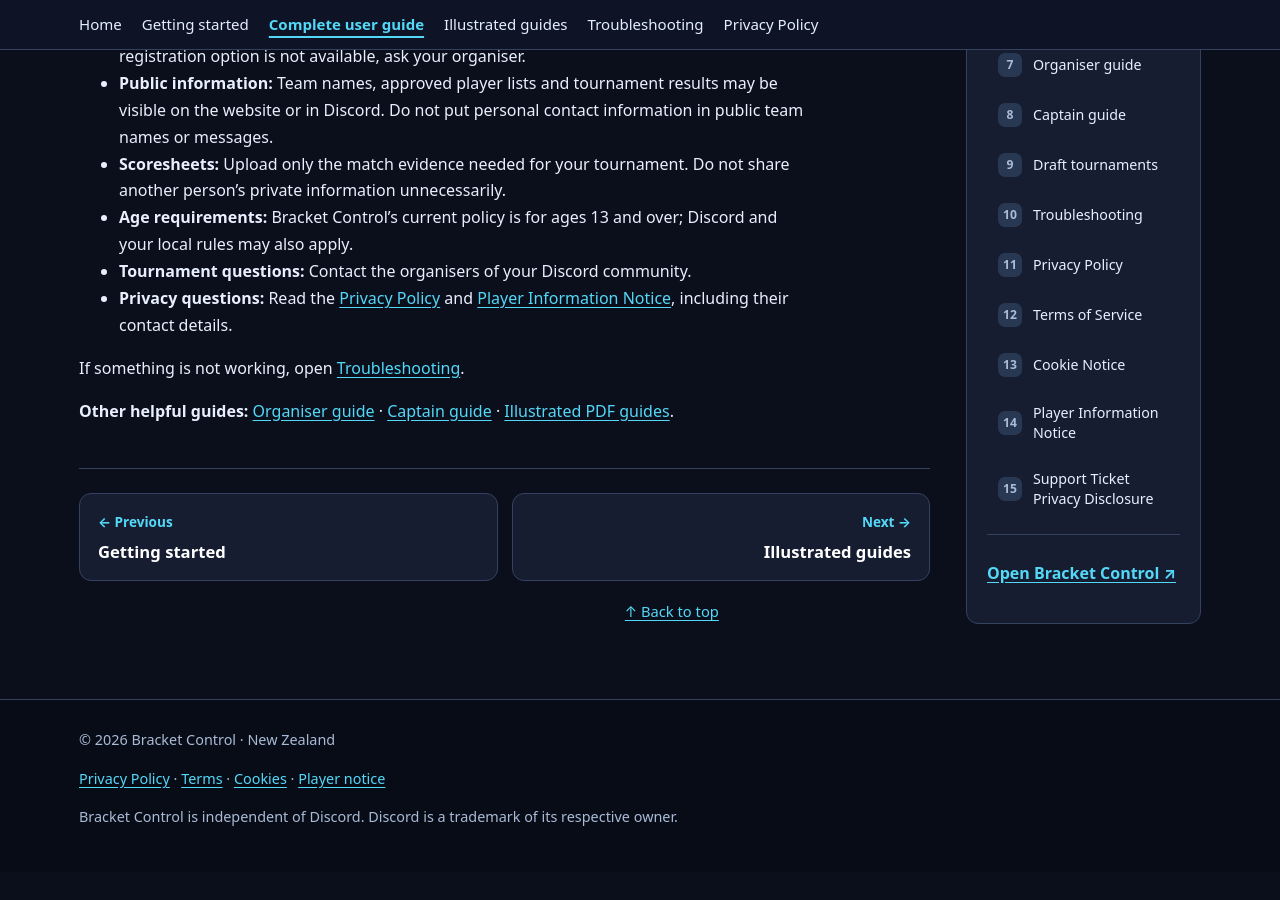
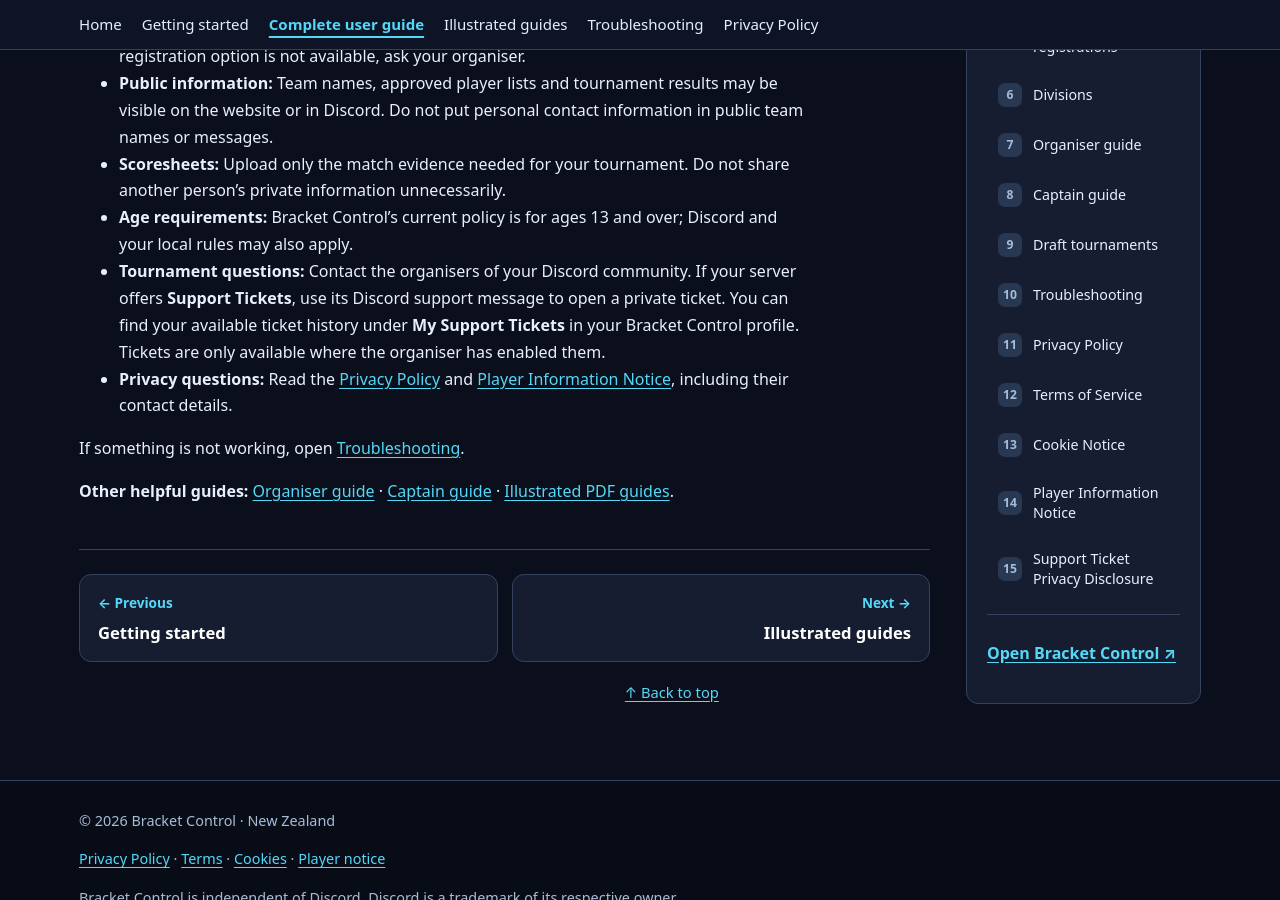
Before and after one commit to dev-dyly/bracket-control-wiki, a Jekyll site: the page built from guides/user-guide.md, in a window 1280 px wide and 900 px high, scrolled down 7107 px. Built offline with Jekyll 4.4.1, drawn with Linux system fonts in a browser that asks for light colours; before the commit the page ends 7979 px from its top, so only the background shows below that.

Commit message:
docs: explain support tickets in plain language

```diff
--- a/guides/user-guide.md
+++ b/guides/user-guide.md
@@ -196,7 +196,7 @@ To show someone a tournament, use the **Share** or **Copy link** option provided
 - **Public information:** Team names, approved player lists and tournament results may be visible on the website or in Discord. Do not put personal contact information in public team names or messages.
 - **Scoresheets:** Upload only the match evidence needed for your tournament. Do not share another person's private information unnecessarily.
 - **Age requirements:** Bracket Control's current policy is for ages 13 and over; Discord and your local rules may also apply.
-- **Tournament questions:** Contact the organisers of your Discord community.
+- **Tournament questions:** Contact the organisers of your Discord community. If your server offers **Support Tickets**, use its Discord support message to open a private ticket. You can find your available ticket history under **My Support Tickets** in your Bracket Control profile. Tickets are only available where the organiser has enabled them.
 - **Privacy questions:** Read the [Privacy Policy]({{ '/legal/privacy/' | relative_url }}) and [Player Information Notice]({{ '/legal/player-notice/' | relative_url }}), including their contact details.
 
 If something is not working, open [Troubleshooting]({{ '/troubleshooting/' | relative_url }}).
```
